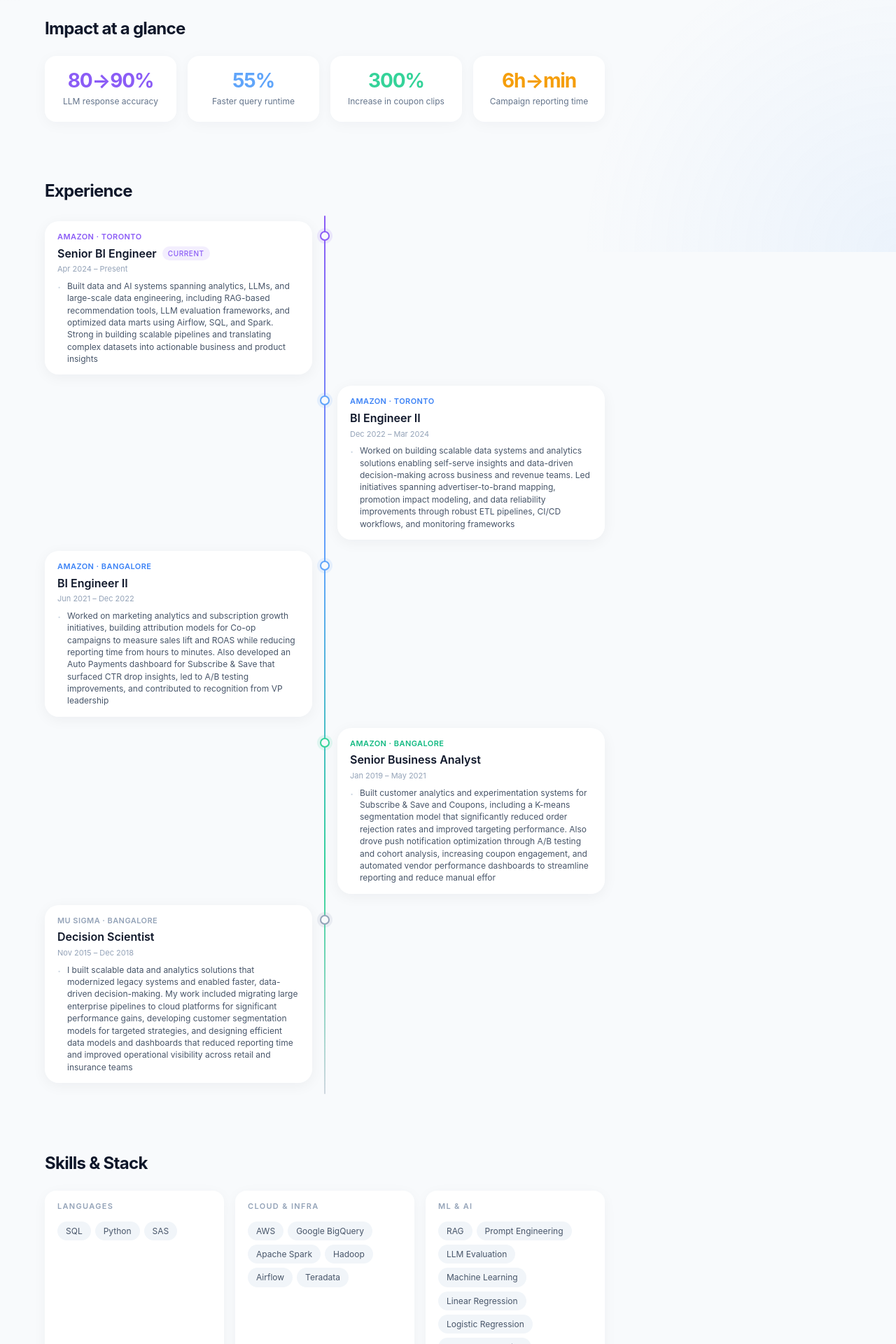
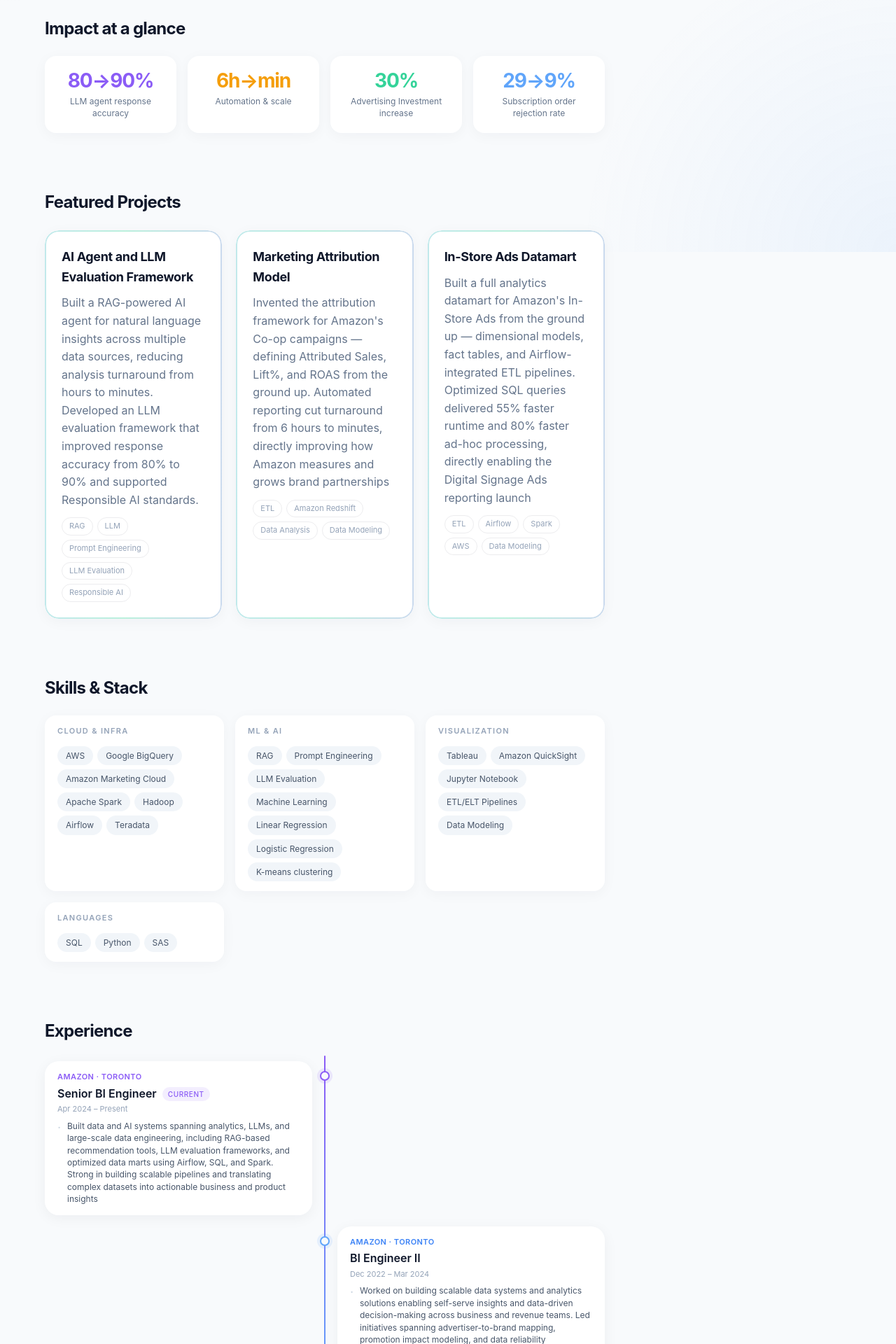
Before and after one commit to surabhijain1810/my-website, a Next.js app: page / in a window 1280 px wide. Shown: the part 440-2360 px from the top of the page at 70% size. Built offline with nearby package versions, Linux system fonts and the light colour scheme.

Commit message:
redesign the page

```diff
--- a/app/page.tsx
+++ b/app/page.tsx
@@ -25,19 +25,113 @@
         <div className="impact-grid">
           <div className="impact-card">
             <div className="impact-num" style={{ color: "#8B5CF6" }}>80→90%</div>
-            <div className="impact-label">LLM response accuracy</div>
-          </div>
-          <div className="impact-card">
-            <div className="impact-num" style={{ color: "#60A5FA" }}>55%</div>
-            <div className="impact-label">Faster query runtime</div>
-          </div>
-          <div className="impact-card">
-            <div className="impact-num" style={{ color: "#34D399" }}>300%</div>
-            <div className="impact-label">Increase in coupon clips</div>
+            <div className="impact-label">LLM agent response accuracy</div>
           </div>
           <div className="impact-card">
             <div className="impact-num" style={{ color: "#F59E0B" }}>6h→min</div>
-            <div className="impact-label">Campaign reporting time</div>
+            <div className="impact-label">Automation & scale</div>
+          </div>
+          <div className="impact-card">
+            <div className="impact-num" style={{ color: "#34D399" }}>30%</div>
+            <div className="impact-label">Advertising Investment increase</div>
+          </div>
+          <div className="impact-card">
+            <div className="impact-num" style={{ color: "#60A5FA" }}>29→9%</div>
+            <div className="impact-label">Subscription order rejection rate</div>
+          </div>
+
+
+        </div>
+      </section>
+
+      {/* ── Projects ─────────────────────────────────────── */}
+      <section className="section" id="projects" aria-label="Featured projects">
+        <h2>Featured Projects</h2>
+        <div className="grid">
+
+          <div className="card">
+            <h3>AI Agent and LLM Evaluation Framework</h3>
+            <p>Built a RAG-powered AI agent for natural language insights across multiple data sources, reducing analysis turnaround from hours to minutes. Developed an LLM evaluation framework that improved response accuracy from 80% to 90% and supported Responsible AI standards.</p>
+            <div className="project-tag-row">
+              <span className="project-tag">RAG</span>
+              <span className="project-tag">LLM</span>
+              <span className="project-tag">Prompt Engineering</span>
+              <span className="project-tag">LLM Evaluation</span>
+              <span className="project-tag">Responsible AI</span>
+            </div>
+          </div>
+
+          <div className="card">
+            <h3>Marketing Attribution Model</h3>
+            <p>Invented the attribution framework for Amazon's Co-op campaigns — defining Attributed Sales, Lift%, and ROAS from the ground up. Automated reporting cut turnaround from 6 hours to minutes, directly improving how Amazon measures and grows brand partnerships</p>
+            <div className="project-tag-row">
+              <span className="project-tag">ETL</span>
+              <span className="project-tag">Amazon Redshift</span>
+              <span className="project-tag">Data Analysis</span>
+              <span className="project-tag">Data Modeling</span>
+            </div>
+          </div>
+
+          <div className="card">
+            <h3>In-Store Ads Datamart</h3>
+            <p>Built a full analytics datamart for Amazon's In-Store Ads from the ground up — dimensional models, fact tables, and Airflow-integrated ETL pipelines. Optimized SQL queries delivered 55% faster runtime and 80% faster ad-hoc processing, directly enabling the Digital Signage Ads reporting launch</p>
+            <div className="project-tag-row">
+              <span className="project-tag">ETL</span>
+              <span className="project-tag">Airflow</span>
+              <span className="project-tag">Spark</span>
+              <span className="project-tag">AWS</span>
+              <span className="project-tag">Data Modeling</span>
+            </div>
+          </div>
+
+        </div>
+      </section>
+
+      {/* ── Skills ───────────────────────────────────────── */}
+      <section className="section" id="skills" aria-label="Technical skills">
+        <h2>Skills &amp; Stack</h2>
+        <div className="skills-grid">
+          <div className="skill-group">
+            <div className="skill-group-title">Cloud &amp; Infra</div>
+            <div className="skill-tags">
+              <span className="skill-tag">AWS</span>
+              <span className="skill-tag">Google BigQuery</span>
+              <span className="skill-tag">Amazon Marketing Cloud</span>
+              <span className="skill-tag">Apache Spark</span>
+              <span className="skill-tag">Hadoop</span>
+              <span className="skill-tag">Airflow</span>
+              <span className="skill-tag">Teradata</span>
+            </div>
+          </div>
+          <div className="skill-group">
+            <div className="skill-group-title">ML &amp; AI</div>
+            <div className="skill-tags">
+              <span className="skill-tag">RAG</span>
+              <span className="skill-tag">Prompt Engineering</span>
+              <span className="skill-tag">LLM Evaluation</span>
+              <span className="skill-tag">Machine Learning</span>
+              <span className="skill-tag">Linear Regression</span>
+              <span className="skill-tag">Logistic Regression</span>
+              <span className="skill-tag">K-means clustering</span>
+            </div>
+          </div>
+          <div className="skill-group">
+            <div className="skill-group-title">Visualization</div>
+            <div className="skill-tags">
+              <span className="skill-tag">Tableau</span>
+              <span className="skill-tag">Amazon QuickSight</span>
+              <span className="skill-tag">Jupyter Notebook</span>
+              <span className="skill-tag">ETL/ELT Pipelines</span>
+              <span className="skill-tag">Data Modeling</span>
+            </div>
+          </div>
+          <div className="skill-group">
+            <div className="skill-group-title">Languages</div>
+            <div className="skill-tags">
+              <span className="skill-tag">SQL</span>
+              <span className="skill-tag">Python</span>
+              <span className="skill-tag">SAS</span>
+            </div>
           </div>
         </div>
       </section>
@@ -136,92 +230,6 @@
         </div>
       </section>
 
-      {/* ── Skills ───────────────────────────────────────── */}
-      <section className="section" id="skills" aria-label="Technical skills">
-        <h2>Skills &amp; Stack</h2>
-        <div className="skills-grid">
-          <div className="skill-group">
-            <div className="skill-group-title">Languages</div>
-            <div className="skill-tags">
-              <span className="skill-tag">SQL</span>
-              <span className="skill-tag">Python</span>
-              <span className="skill-tag">SAS</span>
-            </div>
-          </div>
-          <div className="skill-group">
-            <div className="skill-group-title">Cloud &amp; Infra</div>
-            <div className="skill-tags">
-              <span className="skill-tag">AWS</span>
-              <span className="skill-tag">Google BigQuery</span>
-              <span className="skill-tag">Apache Spark</span>
-              <span className="skill-tag">Hadoop</span>
-              <span className="skill-tag">Airflow</span>
-              <span className="skill-tag">Teradata</span>
-            </div>
-          </div>
-          <div className="skill-group">
-            <div className="skill-group-title">ML &amp; AI</div>
-            <div className="skill-tags">
-              <span className="skill-tag">RAG</span>
-              <span className="skill-tag">Prompt Engineering</span>
-              <span className="skill-tag">LLM Evaluation</span>
-              <span className="skill-tag">Machine Learning</span>
-              <span className="skill-tag">Linear Regression</span>
-              <span className="skill-tag">Logistic Regression</span>
-              <span className="skill-tag">K-means clustering</span>
-            </div>
-          </div>
-          <div className="skill-group">
-            <div className="skill-group-title">Visualization</div>
-            <div className="skill-tags">
-              <span className="skill-tag">Tableau</span>
-              <span className="skill-tag">Amazon QuickSight</span>
-              <span className="skill-tag">Jupyter Notebook</span>
-              <span className="skill-tag">ETL/ELT Pipelines</span>
-              <span className="skill-tag">Data Modeling</span>
-            </div>
-          </div>
-        </div>
-      </section>
-
-      {/* ── Projects ─────────────────────────────────────── */}
-      <section className="section" id="projects" aria-label="Featured projects">
-        <h2>Featured Projects</h2>
-        <div className="grid">
-
-          <div className="card">
-            <h3>AI Agent for Books Recommendations</h3>
-            <p>RAG-powered agent integrating multiple data sources so stakeholders can self-serve insights via natural language — turnaround from hours to minutes.</p>
-            <div className="project-tag-row">
-              <span className="project-tag">RAG</span>
-              <span className="project-tag">LLM</span>
-              <span className="project-tag">Amazon</span>
-            </div>
-          </div>
-
-          <div className="card">
-            <h3>LLM Evaluation Framework</h3>
-            <p>Benchmark dataset and LLM-as-judge pipeline that improved response accuracy from 80% to 90%. Scaled via a prompt farm; used to set Responsible AI standards.</p>
-            <div className="project-tag-row">
-              <span className="project-tag">LLM Eval</span>
-              <span className="project-tag">Benchmarking</span>
-              <span className="project-tag">Responsible AI</span>
-            </div>
-          </div>
-
-          <div className="card">
-            <h3>In-Store Ads Datamart</h3>
-            <p>Dimensional and fact models with Airflow-integrated ETL — 55% faster query runtime and 80% faster ad-hoc processing, enabling Ads launch approval.</p>
-            <div className="project-tag-row">
-              <span className="project-tag">ETL</span>
-              <span className="project-tag">Airflow</span>
-              <span className="project-tag">Spark</span>
-            </div>
-          </div>
-
-        </div>
-      </section>
-
       {/* ── Contact ──────────────────────────────────────── */}
       <section className="section" id="contact" aria-label="Contact">
         <h2>Get in touch</h2>
```
